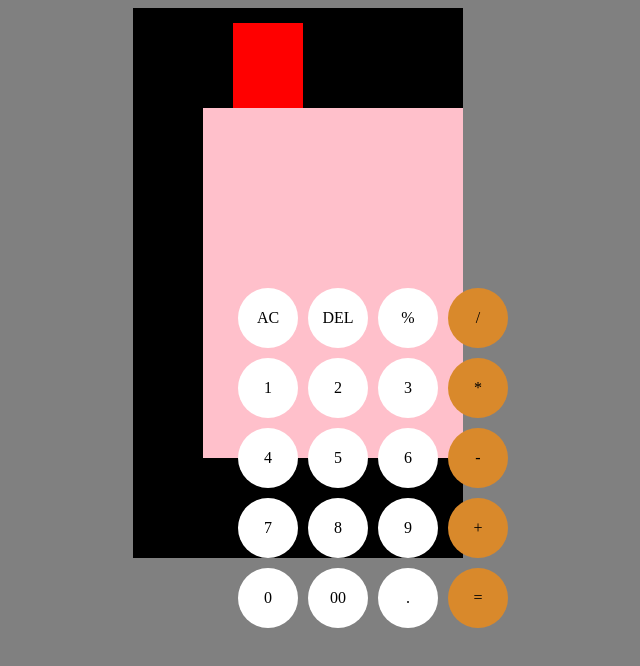
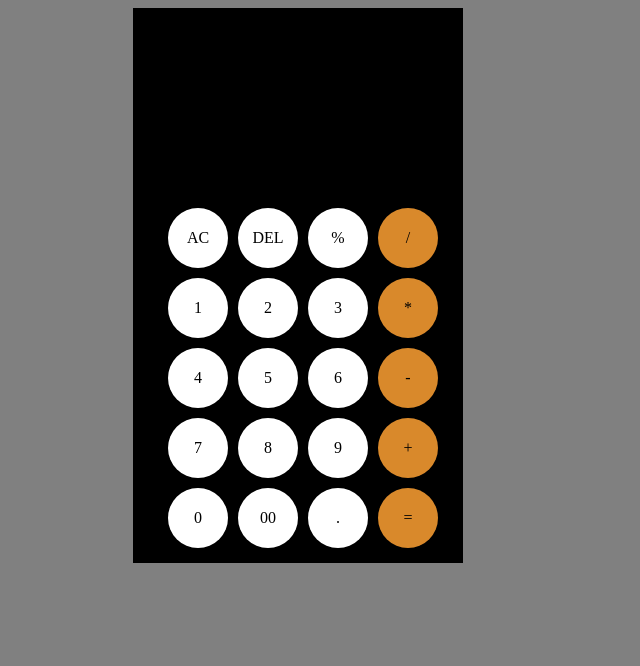
Before and after one commit to JanithNanayakkaraSE0612/Calculator, a plain HTML site: page index.html in a window 1280 px wide. Shown: the whole page, without its empty margins (342-982 px from the left). Drawn offline with Linux system fonts and the light colour scheme.

Commit message:
Section div Complete

```diff
--- a/style.css
+++ b/style.css
@@ -14,19 +14,20 @@ main{
     align-items: center;
 }
 .input{
-    position: relative;
+    /* position: relative;
     display: flex;
     top: -160px;
     left: 100px;
     background-color: red;
     width: 330px;
-    height: 200px;
+    height: 200px; */
 }
 .container{
+    top: 100px;
     position: relative;
      width: 330px;
-     height: 350px;
-     background: pink;
+     height: 360px;
+     background: black;
     display: grid;
     grid-template-rows: repeat(5, 50px);
     grid-template-columns: repeat(4, 50px);
@@ -41,7 +42,8 @@ main{
     background-color: white;
     border-radius: 50%;
     margin-left: 35px;
-    margin-top: 180px;
+    margin-top: 5px;
+
 }
 .btn4{
     background: #D9892B;
```
